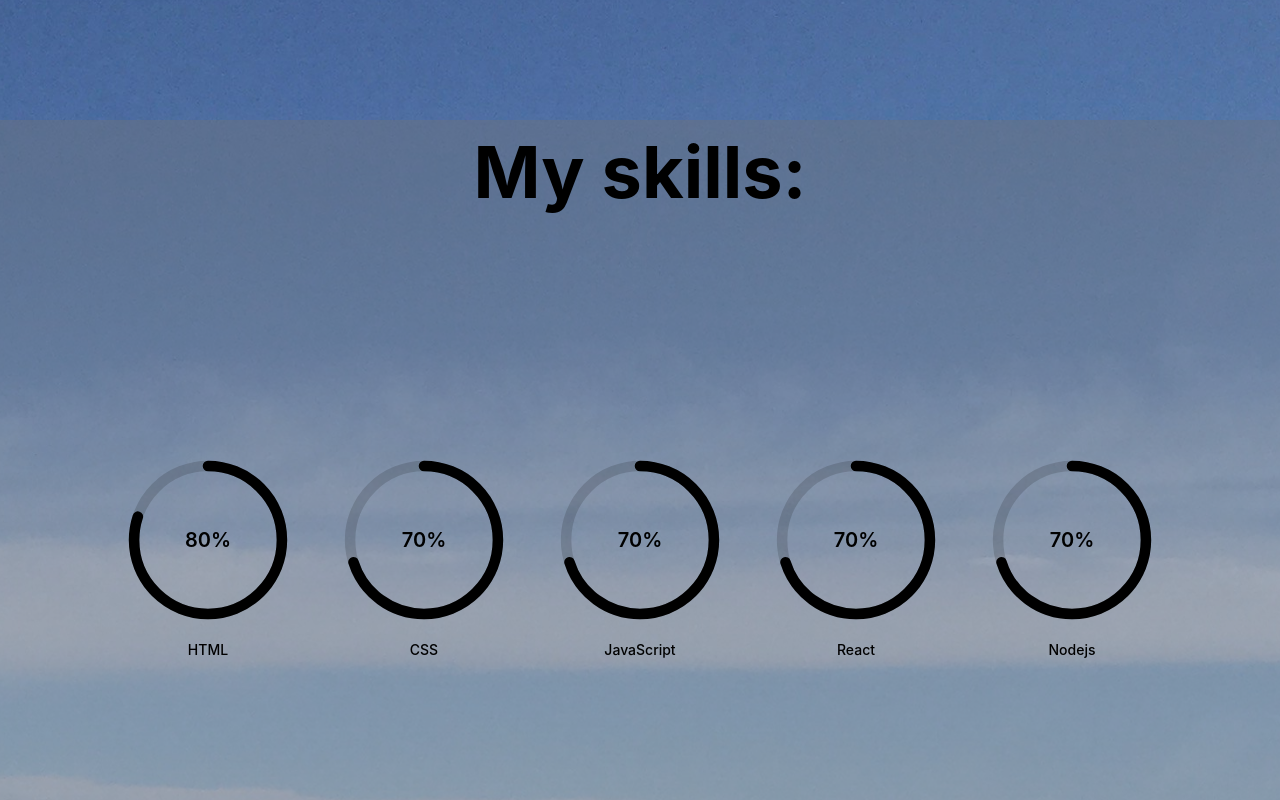
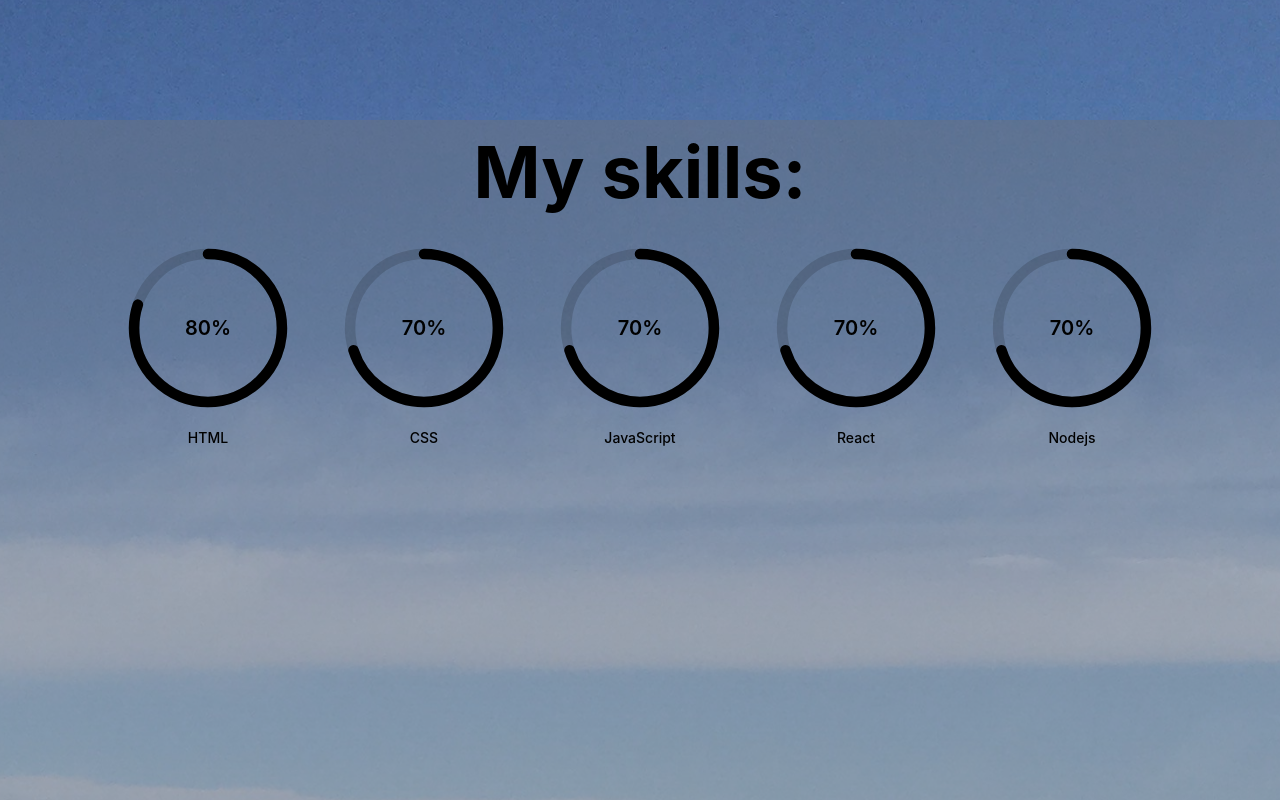
Before and after one commit to sanjograiofficial/portfolio, a React app: page / in a window 1280 px wide. Shown: the part 680-1480 px from the top of the page. Built offline with nearby package versions, Linux system fonts and the light colour scheme; the HTML template or start-up script is replaced by a standard one.

Commit message:
fix: skill section

```diff
--- a/src/components/skills/Skill.tsx
+++ b/src/components/skills/Skill.tsx
@@ -2,7 +2,7 @@
 
 const Skill = () => {
   return (
-    <div className="h-screen w-full flex flex-col p-4 items-center bg-gray-500/50">
+    <div className="min-h-screen w-full flex flex-col p-4 items-center bg-gray-500/50">
       <h1 className="text-7xl font-bold">My skills: </h1>
       <div className="skills h-full flex items-center">
         <List />
```
